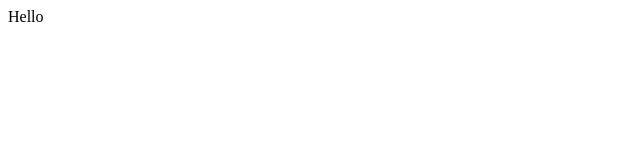
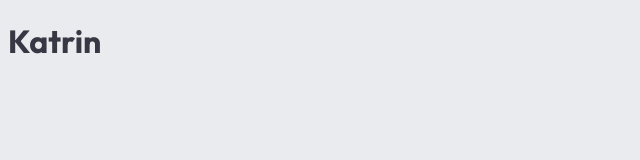
Before and after one commit to Katrin-Victorova/fly-project, a plain HTML site: page index.html in a window 1280 px wide. Shown: the whole page, without its empty margins (0-640 px from the left). Drawn offline with Linux system fonts and the light colour scheme.

Commit message:
Подготовка проекта

```diff
--- /dev/null
+++ b/css/main.css
@@ -0,0 +1,30 @@
+@import url('https://fonts.googleapis.com/css2?family=Outfit:wght@100..900&display=swap');
+
+:root {
+	--color-bg: #eaebef;
+	--color-block: #fff;
+	--color-text: #383844;
+	--color-muted: #6e6e73;
+
+	--color-accent: #ff5c00;
+	--color-accent-hover: #e14c00;
+
+	--color-border: #d1d1d6;
+	--color-shadow: rgba(0, 0, 0, 0.05);
+	--color-overlay: rgba(0, 0, 0, 0.01);
+	/*  5% прозрачности */
+
+	--color-success: #34c759;
+	--color-error: #ff3b30;
+	--color-warning: #ffcc00;
+}
+
+body {
+	background-color: var(--color-bg);
+	color: var(--color-text);
+
+	font-family: 'Outfit', sans-serif;
+	font-optical-sizing: auto;
+	font-weight: 400;
+	font-style: normal;
+}
--- a/index.html
+++ b/index.html
@@ -3,9 +3,11 @@
 	<head>
 		<meta charset="UTF-8" />
 		<meta name="viewport" content="width=device-width, initial-scale=1.0" />
-		<title>Document</title>
+		<title>Provate Jet</title>
+		<link rel="icon" href="./assets/images/favicon.svg" type="image/svg+xml" />
+		<link rel="stylesheet" href="./css/main.css" />
 	</head>
 	<body>
-		Hello
+		<h1>Katrin</h1>
 	</body>
 </html>
```
Also changed, not shown: assets/design-body.jpeg (added), assets/design-top.jpeg (added), assets/images/favicon.svg (added), assets/images/plane/06.png (added), 5 other files.
